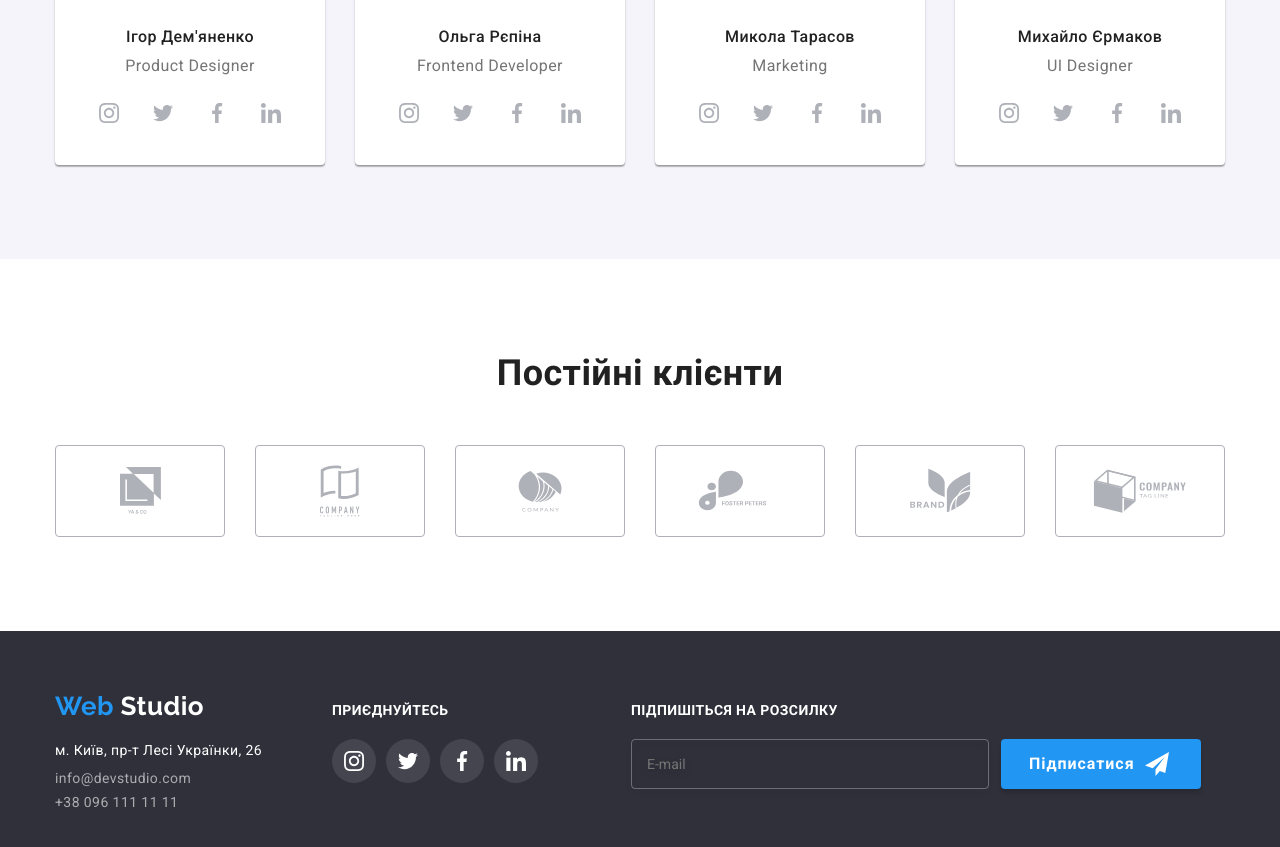
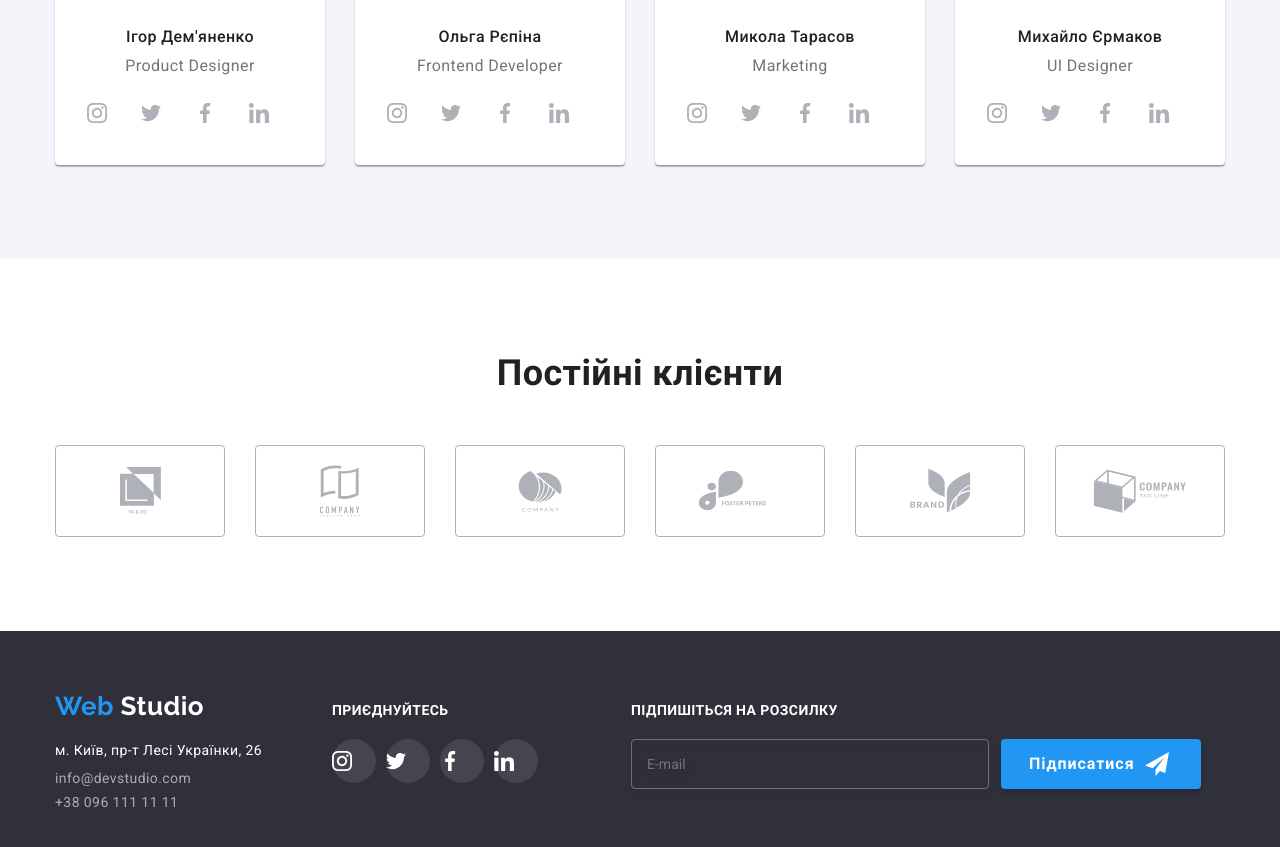
Before and after one commit to YDaKota/goit-markup-hw-06, a plain HTML site: page index.html in a window 1280 px wide. Shown: the part 2055-2902 px from the top of the page. Drawn offline with nearby package versions, Linux system fonts and the light colour scheme.

Commit message:
add edits with icons

```diff
--- a/css/styles.css
+++ b/css/styles.css
@@ -823,8 +823,18 @@ img {
 
 .form-input:hover,
 .form-input:active {
+    border-color: var(--accent-color);
+}
+
+.form-input:hover .form-image:hover
+.form-input:active > .form-image {
     fill: var(--accent-color);
 }
+
+.form-label:focus-within > .form-input {
+    fill: var(--accent-color);
+}
+
 
 .textarea {
     display: block;
@@ -869,5 +879,4 @@ img {
     display: flex;
     justify-content: center;
     align-items: center;
-
 }
--- a/index.html
+++ b/index.html
@@ -123,28 +123,28 @@
                   <ul class="social-links list">
                     <li>
                       <a href="https://instagram.com" class="link" aria-label="Instagram icon">
-                        <svg class="link-icon" widht="20" height="20">
+                        <svg class="link-icon" width="20" height="20">
                           <use href="./images/icons.svg#icon-instagram"></use>
                         </svg>
                       </a>
                     </li>
                     <li>
                       <a href="https://twitter.com" class="link" aria-label="Twitter icon">
-                        <svg class="link-icon" widht="20" height="20">
+                        <svg class="link-icon" width="20" height="20">
                           <use href="./images/icons.svg#icon-twitter"></use>
                         </svg>
                       </a>
                     </li>
                     <li>
                       <a href="https://facebook.com" class="link" aria-label="Facebook icon">
-                        <svg class="link-icon" widht="20" height="20">
+                        <svg class="link-icon" width="20" height="20">
                           <use href="./images/icons.svg#icon-facebook"></use>
                         </svg>
                       </a>
                     </li>
                     <li>
                       <a href="https://linkedin.com" class="link" aria-label="Linkedin icon">
-                        <svg class="link-icon" widht="20" height="20">
+                        <svg class="link-icon" width="20" height="20">
                           <use href="./images/icons.svg#icon-linkedin"></use>
                         </svg>
                       </a>
@@ -160,28 +160,28 @@
                   <ul class="social-links list">
                     <li>
                       <a href="https://instagram.com" class="link" aria-label="Instagram icon">
-                        <svg class="link-icon" widht="20" height="20">
+                        <svg class="link-icon" width="20" height="20">
                           <use href="./images/icons.svg#icon-instagram"></use>
                         </svg>
                       </a>
                     </li>
                     <li>
                       <a href="https://twitter.com" class="link" aria-label="Twitter icon">
-                        <svg class="link-icon" widht="20" height="20">
+                        <svg class="link-icon" width="20" height="20">
                           <use href="./images/icons.svg#icon-twitter"></use>
                         </svg>
                       </a>
                     </li>
                     <li>
                       <a href="https://facebook.com" class="link" aria-label="Facebook icon">
-                        <svg class="link-icon" widht="20" height="20">
+                        <svg class="link-icon" width="20" height="20">
                           <use href="./images/icons.svg#icon-facebook"></use>
                         </svg>
                       </a>
                     </li>
                     <li>
                       <a href="https://linkedin.com" class="link" aria-label="Linkedin icon">
-                        <svg class="link-icon" widht="20" height="20">
+                        <svg class="link-icon" width="20" height="20">
                           <use href="./images/icons.svg#icon-linkedin"></use>
                         </svg>
                       </a>
@@ -197,28 +197,28 @@
                   <ul class="social-links list">
                     <li>
                       <a href="https://instagram.com" class="link" aria-label="Instagram icon">
-                        <svg class="link-icon" widht="20" height="20">
+                        <svg class="link-icon" width="20" height="20">
                           <use href="./images/icons.svg#icon-instagram"></use>
                         </svg>
                       </a>
                     </li>
                     <li>
                       <a href="https://twitter.com" class="link" aria-label="Twitter icon">
-                        <svg class="link-icon" widht="20" height="20">
+                        <svg class="link-icon" width="20" height="20">
                           <use href="./images/icons.svg#icon-twitter"></use>
                         </svg>
                       </a>
                     </li>
                     <li>
                       <a href="https://facebook.com" class="link" aria-label="Facebook icon">
-                        <svg class="link-icon" widht="20" height="20">
+                        <svg class="link-icon" width="20" height="20">
                           <use href="./images/icons.svg#icon-facebook"></use>
                         </svg>
                       </a>
                     </li>
                     <li>
                       <a href="https://linkedin.com" class="link" aria-label="Linkedin icon">
-                        <svg class="link-icon" widht="20" height="20">
+                        <svg class="link-icon" width="20" height="20">
                           <use href="./images/icons.svg#icon-linkedin"></use>
                         </svg>
                       </a>
@@ -234,28 +234,28 @@
                 <ul class="social-links list">
                   <li>
                     <a href="https://instagram.com" class="link" aria-label="Instagram icon">
-                      <svg class="link-icon" widht="20" height="20">
+                      <svg class="link-icon" width="20" height="20">
                         <use href="./images/icons.svg#icon-instagram"></use>
                       </svg>
                     </a>
                   </li>
                   <li>
                     <a href="https://twitter.com" class="link" aria-label="Twitter icon">
-                      <svg class="link-icon" widht="20" height="20">
+                      <svg class="link-icon" width="20" height="20">
                         <use href="./images/icons.svg#icon-twitter"></use>
                       </svg>
                     </a>
                   </li>
                   <li>
                     <a href="https://facebook.com" class="link" aria-label="Facebook icon">
-                      <svg class="link-icon" widht="20" height="20">
+                      <svg class="link-icon" width="20" height="20">
                         <use href="./images/icons.svg#icon-facebook"></use>
                       </svg>
                     </a>
                   </li>
                   <li>
                     <a href="https://linkedin.com" class="link" aria-label="Linkedin icon">
-                      <svg class="link-icon" widht="20" height="20">
+                      <svg class="link-icon" width="20" height="20">
                         <use href="./images/icons.svg#icon-linkedin"></use>
                       </svg>
                     </a>
@@ -335,28 +335,28 @@
           <ul class="social-links footer-links list">
             <li>
               <a href="https://instagram.com" class="link" aria-label="Instagram icon">
-                <svg class="link-icon" widht="20" height="20">
+                <svg class="link-icon" width="20" height="20">
                   <use href="./images/icons.svg#icon-instagram"></use>
                 </svg>
               </a>
             </li>
             <li>
               <a href="https://twitter.com" class="link" aria-label="Twitter icon">
-                <svg class="link-icon" widht="20" height="20">
+                <svg class="link-icon" width="20" height="20">
                   <use href="./images/icons.svg#icon-twitter"></use>
                 </svg>
               </a>
             </li>
             <li>
               <a href="https://facebook.com" class="link" aria-label="Facebook icon">
-                <svg class="link-icon" widht="20" height="20">
+                <svg class="link-icon" width="20" height="20">
                   <use href="./images/icons.svg#icon-facebook"></use>
                 </svg>
               </a>
             </li>
             <li>
               <a href="https://linkedin.com" class="link" aria-label="Linkedin icon">
-                <svg class="link-icon" widht="20" height="20">
+                <svg class="link-icon" width="20" height="20">
                   <use href="./images/icons.svg#icon-linkedin"></use>
                 </svg>
               </a>
```
